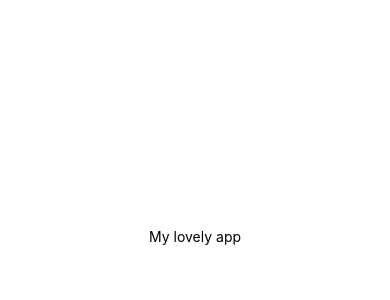
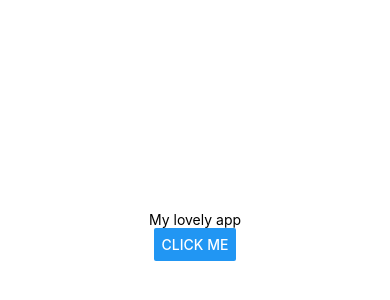
Before and after one commit to Shikhar15606/FirstAppRN, a React Native app: screen / in a window 390 px wide. Shown: the part 186-486 px from the top of the page. Built offline with nearby package versions, Linux system fonts and the light colour scheme.

Commit message:
Button and OnPress

```diff
--- a/App.js
+++ b/App.js
@@ -1,11 +1,14 @@
 import { StatusBar } from 'expo-status-bar';
-import React from 'react';
-import { StyleSheet, Text, View } from 'react-native';
+import React, { useState } from 'react';
+import { Button, StyleSheet, Text, View } from 'react-native';
 
 export default function App() {
+  const [message, setmessage] = useState('My lovely app')
+
   return (
     <View style={styles.container}>
-      <Text>My lovely app</Text>
+      <Text>{message}</Text>
+      <Button title="Click Me" onPress={() => { setmessage('My first React Native App goes Here') }} />
       <StatusBar style="auto" />
     </View>
   );
```
